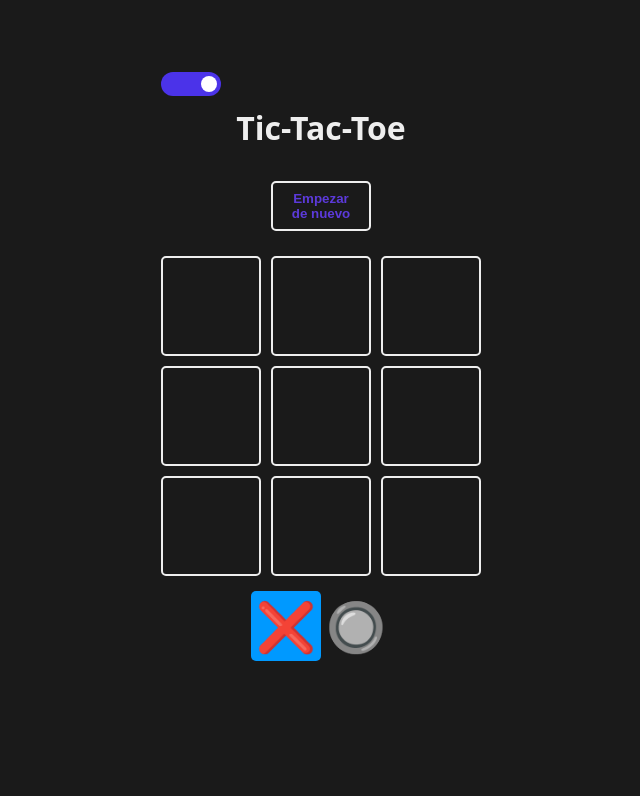
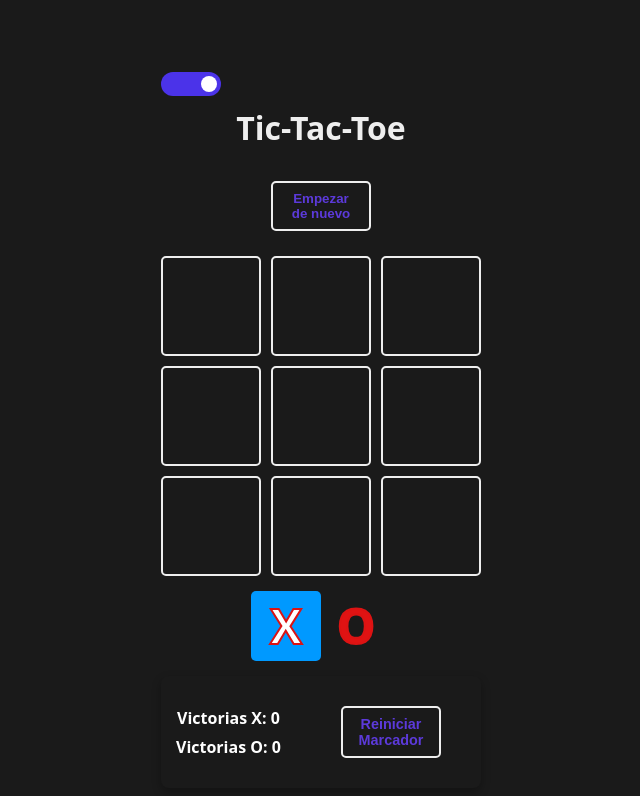
Before and after one commit to ortsac123/TicTacToe, a React (Vite) app: page / in a window 1280 px wide. Shown: the top 796 px of the page, without its empty margins (319-959 px from the left). Built offline with nearby package versions, Linux system fonts and the light colour scheme.

Commit message:
Se agrega registro de victorias con boton independiente para reinicar el anotador

```diff
--- a/src/App.jsx
+++ b/src/App.jsx
@@ -1,4 +1,4 @@
-import { useState, useEffect}  from 'react'
+import { useState, useEffect } from 'react'
 import './App.css'
 import confetti from 'canvas-confetti'
 import { Square } from './components/Square'
@@ -17,14 +17,17 @@ function App() {
   const [board, setBoard] = useLocalStorage('board', Array(9).fill(null))
 
   const [turn, setTurn] = useLocalStorage('turn', TURNS.X)
+  const [theme, setTheme] = useLocalStorage('theme', 'dark')
+  const [score, setScore] = useLocalStorage('score', { X: 0, O: 0 });
+
+
   const [winner, setWinner] = useState(null)
-  const [theme, setTheme] = useState('dark')
 
-  const toggleTheme = ()=>{
+
+
+  const toggleTheme = () => {
     setTheme(prevTheme => prevTheme === 'light' ? 'dark' : 'light')
   }
-
-
 
   const resetGame = () => {
     setBoard(Array(9).fill(null))
@@ -32,11 +35,16 @@ function App() {
     setWinner(null)
 
 
+
     window.localStorage.removeItem('board')
     window.localStorage.removeItem('turn')
+
   }
 
-
+  const resetScore = () => {
+    setScore({ X: 0, O: 0 })
+    window.localStorage.removeItem('score')
+  }
 
   const updateBoard = (index) => {
 
@@ -48,13 +56,14 @@ function App() {
     newBoard[index] = turn
     setBoard(newBoard)
 
-
-
     const newWinner = checkWinner(newBoard)
 
     if (newWinner) {
       confetti()
       setWinner(newWinner)
+
+      setScore(prevScore => ({ ...prevScore, [newWinner]: prevScore[newWinner] + 1 }))
+
     } else if (checkEndGame(newBoard)) {
       setWinner(false)
     }
@@ -65,9 +74,8 @@ function App() {
 
   }
 
-
   return (
-<body className= {`app ${theme}`}>
+    <body className={`app ${theme}`}>
       <main className='board'>
         <label className="switch">
           <input type="checkbox" onChange={toggleTheme} checked={theme === 'dark'} />
@@ -83,6 +91,27 @@ function App() {
 
         <WinnerModal resetGame={resetGame} winner={winner}></WinnerModal>
 
+
+        <section className="scoreboard">
+
+            {/* 🎯 Contenedor Flexbox: Almacena el score y el botón en una fila */}
+            <div className="score-control">
+
+                {/* Contiene los contadores (apilados) */}
+                <div className="score-display">
+                    <p>Victorias {TURNS.X}: <strong>{score.X}</strong></p>
+                    <p>Victorias {TURNS.O}: <strong>{score.O}</strong></p>
+                </div>
+
+                {/* El botón, que ahora estará a la derecha del score-display */}
+                <button
+                     onClick={resetScore}
+                    className="reset-score-btn"
+                >
+                    Reiniciar Marcador
+                </button>
+            </div>
+        </section>
       </main>
     </body>
   )
--- a/src/constants.js
+++ b/src/constants.js
@@ -12,6 +12,6 @@ export const WINNER_COMBOS = [
 ]
 
 export const TURNS = {
-  X: '❌',
-  O: '🔘'
+  X: 'X',
+  O: 'O'
 }
--- a/src/index.css
+++ b/src/index.css
@@ -128,8 +128,8 @@ body {
   place-items: center;
   cursor: pointer;
   font-size: 48px;
-  color: black; /* Relleno del texto */
-  -webkit-text-stroke: 2px white;
+  color: rgb(224, 19, 19); /* Relleno del texto */
+  -webkit-text-stroke: 2px rgb(220, 19, 19);
   font-weight: bold;
    transition: transform 0.2s ease;
 }
@@ -199,3 +199,59 @@ input:checked + .slider {
 input:checked + .slider:before {
   transform: translateX(36px);
 }
+
+.scoreboard {
+    width: 100%;
+    max-width: 400px;
+    margin-top: 10px;
+    padding: 5px;
+    border-radius: 8px;
+    /* Usa variables de tu tema */
+
+    box-shadow: 0 4px 10px rgba(0, 0, 0, 0.3);
+}
+
+
+/* ESTA ES LA REGLA CRÍTICA PARA PONER EL BOTÓN AL LADO */
+.score-control {
+    display: flex; /* Convierte el contenedor en Flex */
+    /* Mueve el contenido a los extremos: Contadores a la izquierda, Botón a la derecha */
+    justify-content: space-between;
+    align-items: center; /* Centra verticalmente ambos elementos */
+    padding: 0 10px; /* Un poco de padding horizontal interno */
+}
+
+/* Contenedor del Score Display (para que los párrafos no interfieran con la alineación) */
+.score-display {
+    display: flex;
+    flex-direction: column; /* Apila los dos párrafos de X y O */
+    gap: 5px;
+}
+
+.score-display p {
+    margin: 0;
+    font-size: 1em;
+    font-weight: bold;
+}
+
+/* Estilo para el botón de Reiniciar */
+.reset-score-btn {
+    padding: 10px 15px;
+    border: 2px solid #ff4757;
+    border-radius: 8px;
+    cursor: pointer;
+    font-weight: bold;
+    font-size: 0.9em;
+    background-color: #ff4757;
+    color: white;
+    transition: background-color 0.2s, transform 0.1s;
+    flex-shrink: 0;
+}
+
+.reset-score-btn:hover {
+    background-color: #e63748;
+    transform: translateY(-1px);
+}
+.app.light P{
+  color: black;
+}
```
Lines whose indentation alone changed are shown as unchanged.
